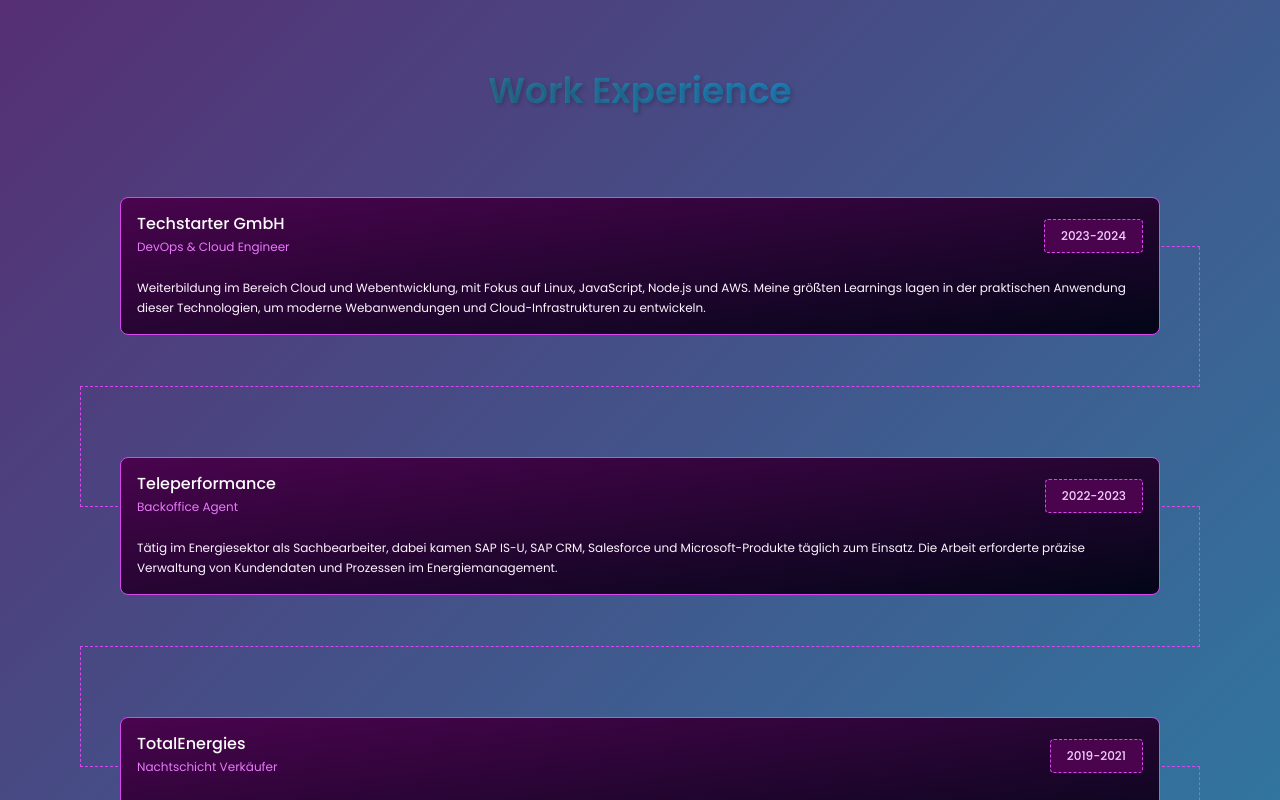
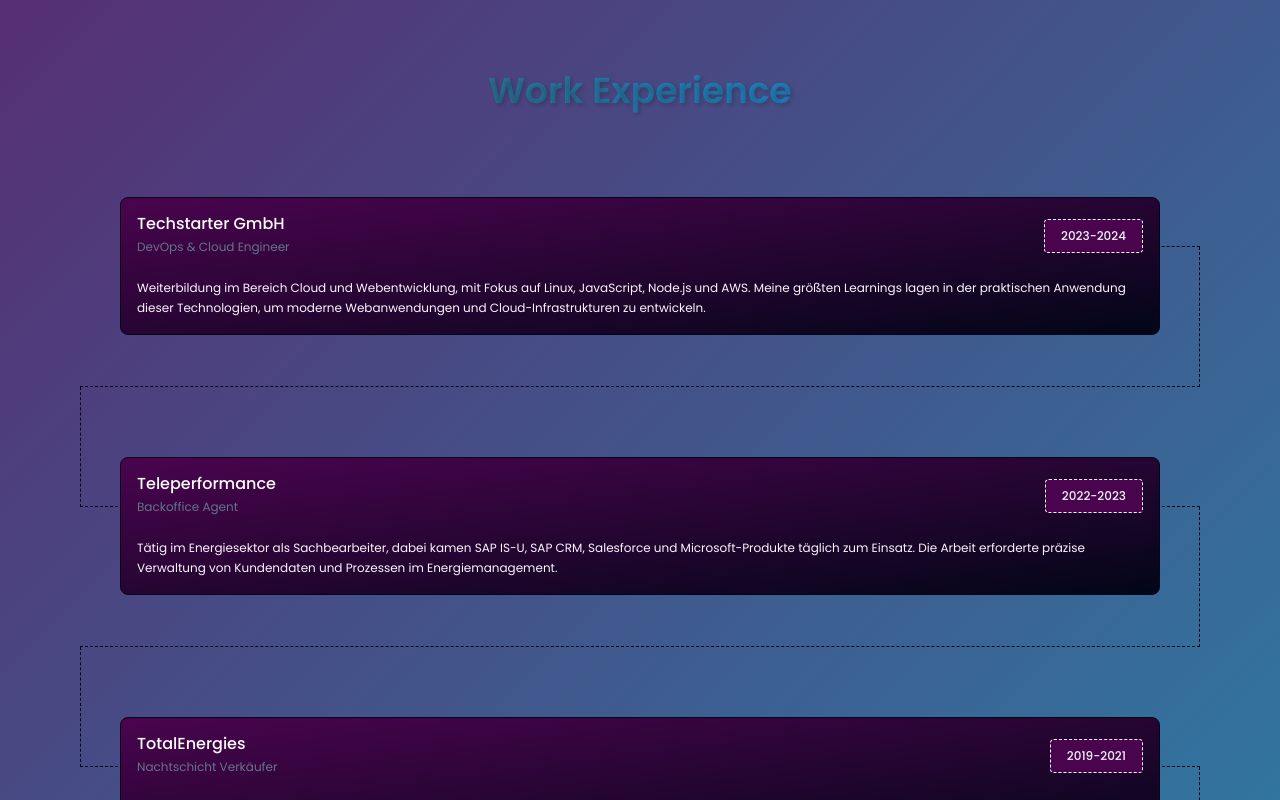
Before and after one commit to stud3ntjan/AdvancedPort, a React (Vite) app in the folder portfolio-react/: page / in a window 1280 px wide. Shown: the part 1380-2180 px from the top of the page. Built offline with nearby package versions, Linux system fonts and the light colour scheme.

Commit message:
work design update

```diff
--- a/portfolio-react/src/components/WorkExperience.jsx
+++ b/portfolio-react/src/components/WorkExperience.jsx
@@ -49,23 +49,23 @@
       <div
         className={`hidden md:block h-[120px] border-b ${
           index > 0 ? "min-w-96 border-l" : " ml-auto w-40"
-        } ${isLast ? "w-40 mr-auto" : ""} border-fuchsia-500 border-dashed`}
+        } ${isLast ? "w-40 mr-auto" : ""} border-slate-950 border-dashed`}
       />
 
       {!isLast && (
-        <div className="hidden md:block min-w-96 h-[140px] border-r border-b border-fuchsia-500 border-dashed" />
+        <div className="hidden md:block min-w-96 h-[140px] border-r border-b border-slate-950 border-dashed" />
       )}
 
-      <div className="bg-gradient-to-br from-fuchsia-950 to-slate-950 rounded-lg border border-fuchsia-500 p-4 mx-0 md:mx-10 md:absolute top-[70px] mb-6 md:mb-0">
+      <div className="bg-gradient-to-br from-fuchsia-950 to-slate-950 rounded-lg border border-slate-950 p-4 mx-0 md:mx-10 md:absolute top-[70px] mb-6 md:mb-0">
         <div className="flex items-center justify-between flex-1">
           <div>
             <p className="text-white text-[13.5px] md:text-base font-medium leading-4 md:leading-5">
               {company}
             </p>
-            <span className="text-fuchsia-400 text-xs">{position}</span>
+            <span className="text-slate-500 text-xs">{position}</span>
           </div>
 
-          <div className="text-fuchsia-200 text-[11px] md:text-xs font-medium bg-fuchsia-950 rounded border border-fuchsia-500 border-dashed justify-center items-center px-4 py-2">
+          <div className="text-slate-100 text-[11px] md:text-xs font-medium bg-fuchsia-950 rounded border border-slate-50 border-dashed justify-center items-center px-4 py-2">
             {duration}
           </div>
         </div>
```
